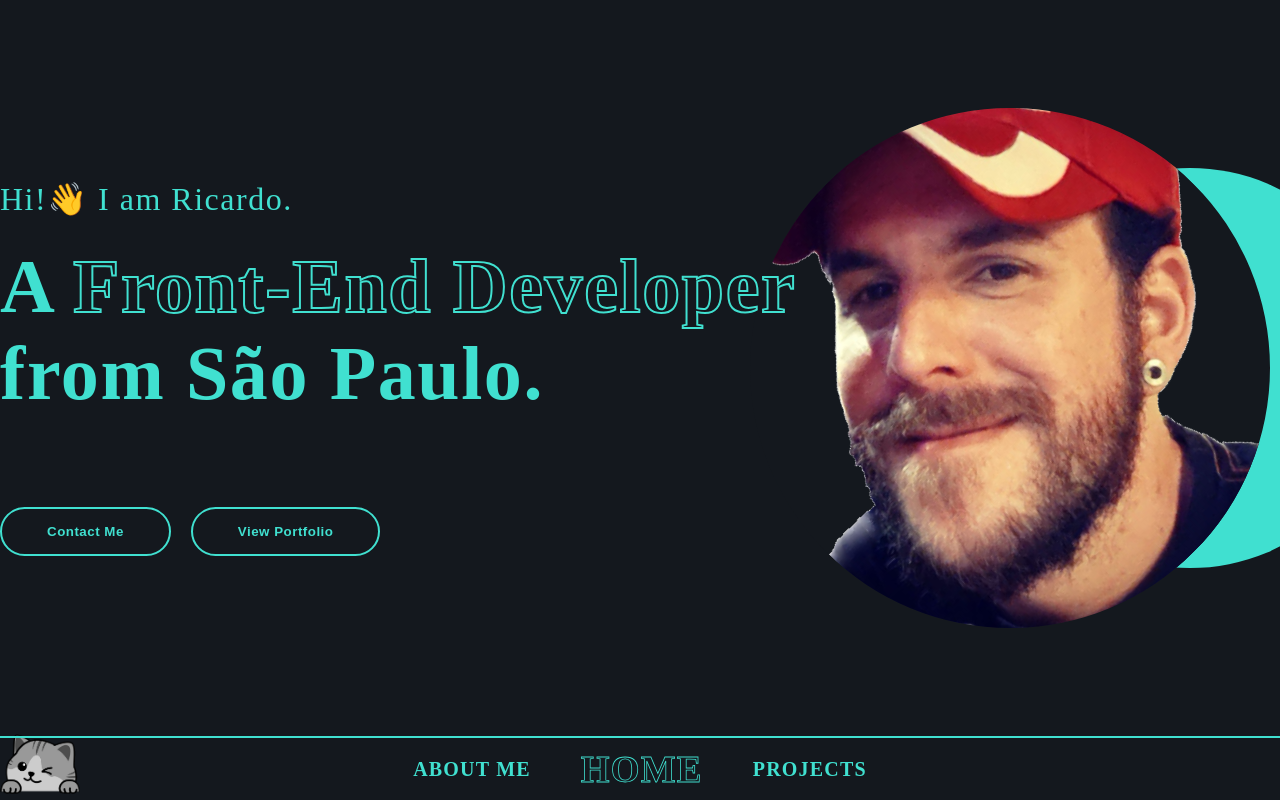
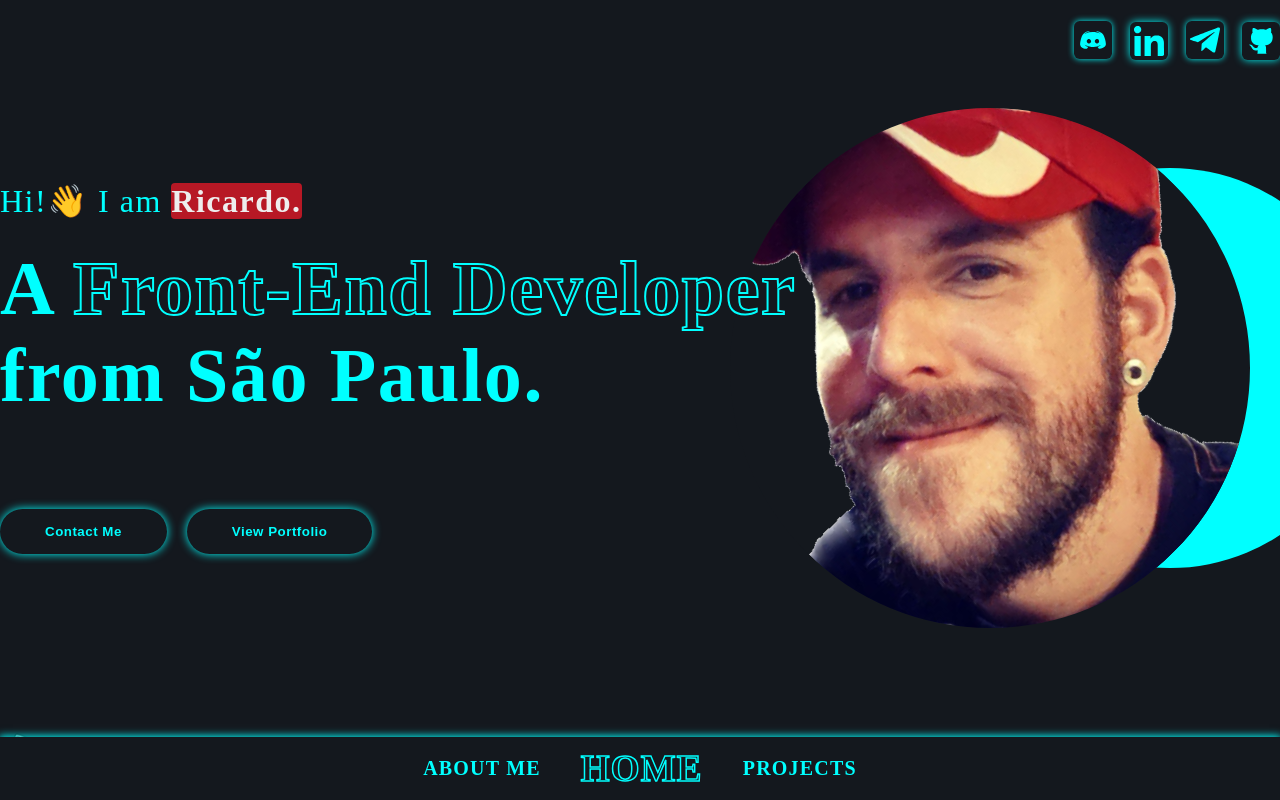
Before and after one commit to RicarGit/Portfolio, a Next.js app: page / in a window 1280 px wide. Shown: the top 800 px of the page. Built offline with nearby package versions, Linux system fonts and the light colour scheme.

Commit message:
refactor: inserting class names to some images, all site turquoise color changed to cyan
changed some element sizes, spacing and made some little style changes

```diff
--- a/src/components/Apresentation/Apresentation.styles.ts
+++ b/src/components/Apresentation/Apresentation.styles.ts
@@ -2,13 +2,13 @@ import styled from "styled-components"
 
 export const Apresentation = styled.section`
   height: 92vh;
-  width: 1300px;
+  max-width: 1300px;
   margin: 0 auto;
   display: flex;
   align-items: center;
   position: relative;
 
-  img {
+  .my-photo {
     background-color: #14181E;
     border-radius: 50%;
     rotate: 45deg;
@@ -26,7 +26,7 @@ export const Apresentation = styled.section`
     height: 400px;
     width: 400px;
     border-radius: 50%;
-    background-color: turquoise;
+    background-color: cyan;
     z-index: -999;
   }
 `
@@ -36,21 +36,28 @@ export const HeroInfoContainer = styled.div`
 `
 
 export const HeroWelcome = styled.h2`
-  color: turquoise;
+  color: cyan;
   font-size: 32px;
   font-weight: 400;
   letter-spacing: 1.5px;
   margin-bottom: 25px;
+
+  span {
+    color: #eee;
+    font-weight: bold;
+    background-color: #B71825;
+    border-radius: 4px;
+  }
 `
 
 export const HeroApresentation = styled.h1`
-  color: turquoise;
+  color: cyan;
   font-size: 76px;
   font-weight: bold;
   letter-spacing: 1.6px;
 
   span {
-    -webkit-text-stroke: 2px turquoise;
+    -webkit-text-stroke: 2px cyan;
     color: transparent;
   }
 `
@@ -59,17 +66,18 @@ export const HeroButtons = styled.button`
   padding: 15px 45px;
   margin-right: 20px;
   margin-top: 90px;
-  color: turquoise;
+  color: cyan;
   background-color: #14181E;
   font-weight: bold;
   letter-spacing: 0.5px;
   border-radius: 25px;
-  border: 2px solid turquoise;
-  transition: all .5s ease-in;
+  border: none;
+  box-shadow: 0 0 10px cyan;
+  transition: all .7s ease;
   cursor: pointer;
 
   &:hover {
     background-color: turquoise;
     color: #000;
-  }
+    }
 `
--- a/src/components/Apresentation/Apresentation.tsx
+++ b/src/components/Apresentation/Apresentation.tsx
@@ -3,12 +3,16 @@ import * as S from './Apresentation.styles'
 import Image from 'next/future/image'
 import myPhoto from 'public/myPhoto.png'
 
+import { MediaContacts } from '~/components/MediaContacts'
+
 export const Apresentation = () => {
   return (
     <S.Apresentation>
+      <MediaContacts />
+
       <S.HeroInfoContainer>
         <S.HeroWelcome>
-          Hi!👋 I am Ricardo.
+          Hi!👋 I am <span>Ricardo.</span>
         </S.HeroWelcome>
 
         <S.HeroApresentation>
@@ -25,7 +29,13 @@ export const Apresentation = () => {
         </S.HeroButtons>
       </S.HeroInfoContainer>
 
-      <Image src={myPhoto} width={520} height={520} alt='my portfolio photo' />
+      <Image
+        src={myPhoto}
+        className='my-photo'
+        width={520}
+        height={520}
+        alt='my portfolio photo'
+      />
     </S.Apresentation>
   )
 }
--- a/src/components/Header/Header.styles.ts
+++ b/src/components/Header/Header.styles.ts
@@ -1,14 +1,15 @@
 import styled from "styled-components"
 
 export const Header = styled.header`
-  height: 8vh;
+  height: 63px;
   width: 100vw;
   display: flex;
   position: absolute;
   justify-content: center;
   align-items: center;
   bottom: 0;
-  border-top: 2px solid turquoise;
+  background-color: #14181E;
+  box-shadow: 0 0 8px 1px cyan;
 
   .blinking-cat {
     position: absolute;
--- a/src/components/Header/Navbar/Navbar.styles.ts
+++ b/src/components/Header/Navbar/Navbar.styles.ts
@@ -6,17 +6,17 @@ export const Container = styled.nav`
 `
 
 export const MenuLink = styled.a`
-  margin: 0 10px;
+  margin: 0 5px;
   padding: 10px 15px;
   font-size: 20px;
   font-weight: bold;
   text-transform: uppercase;
   letter-spacing: 1.2px;
-  color: turquoise;
+  color: cyan;
 
   &.active {
     font-size: 37px;
-    -webkit-text-stroke: .8px turquoise;
+    -webkit-text-stroke: 1.5px cyan;
     color: transparent;
   }
 `
--- a/src/pages/index.tsx
+++ b/src/pages/index.tsx
@@ -1,10 +1,10 @@
 import Head from 'next/head'
 import styled from 'styled-components'
 
-import { Header, Apresentation } from 'src/components'
+import { Header, Apresentation } from '~/components'
 
 const Main = styled.main`
-  width: 1300px;
+  max-width: 1300px;
   margin: 0 auto;
   display: flex;
   color: #fff;
```
